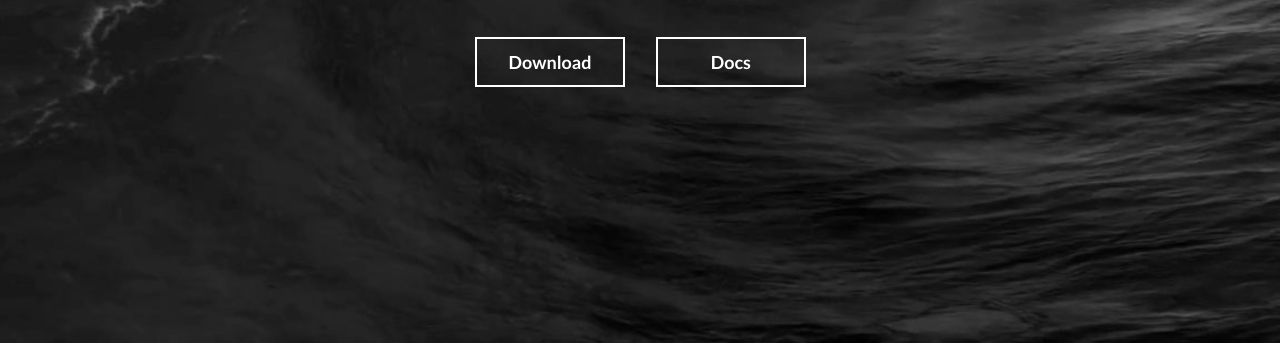
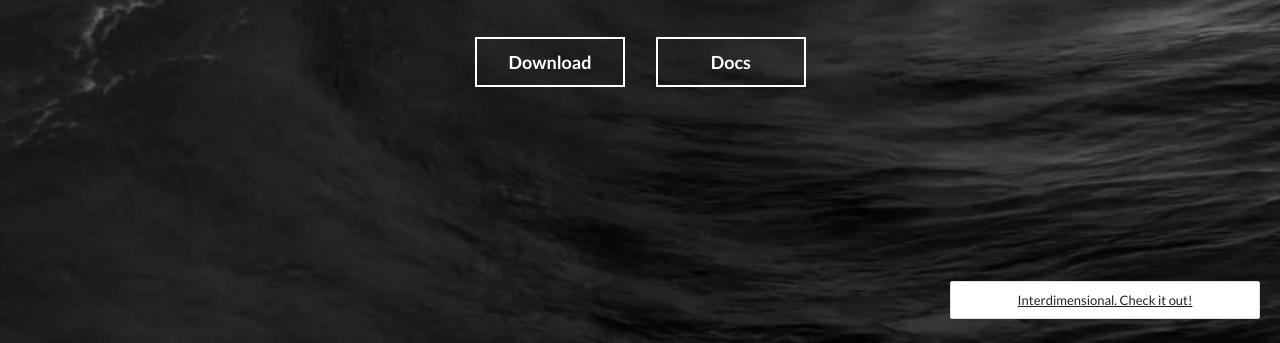
Before and after one commit to vodkabears/vodkabears.github.com, a plain HTML site: page vide/index.html in a window 1280 px wide. Shown: the part 457-800 px from the top of the page. Drawn offline with nearby package versions, Linux system fonts and the light colour scheme.

Commit message:
Add notifications for a while

```diff
--- a/remodal/css/main.css
+++ b/remodal/css/main.css
@@ -179,6 +179,10 @@ a:hover, a:active {
     text-decoration: none;
 }
 
+#noty_bottomRight_layout_container {
+    z-index: 1000 !important;
+}
+
 
 /* ==========================================================================
    Helper classes
@@ -287,6 +291,12 @@ a:hover, a:active {
    Modify as content requires.
    ========================================================================== */
 
+@media only screen and (max-height: 400px) {
+    #noty_bottomRight_layout_container {
+        display: none;
+    }
+}
+
 @media only screen and (min-width: 48.063em) {
     .hide-for-small {
         display: block;
--- a/vide/css/main.css
+++ b/vide/css/main.css
@@ -191,6 +191,10 @@ h2 {
     width: 50px !important;
 }
 
+#noty_bottomRight_layout_container a {
+    color: #232323;
+}
+
 /* ==========================================================================
    Helper classes
    ========================================================================== */
@@ -269,6 +273,12 @@ h2 {
    These examples override the primary ('mobile first') styles.
    Modify as content requires.
    ========================================================================== */
+
+@media only screen and (max-height: 400px) {
+   #noty_bottomRight_layout_container {
+       display: none;
+   }
+}
 
 @media only screen and (min-width: 35em) {
     /* Style adjustments for viewports that meet the condition */
--- a/vide/index.html
+++ b/vide/index.html
@@ -42,6 +42,16 @@
         <script src="//ajax.googleapis.com/ajax/libs/jquery/1.11.1/jquery.min.js"></script>
         <script>window.jQuery || document.write('<script src="js/vendor/jquery-1.11.1.min.js"><\/script>')</script>
         <script src="js/jquery.vide.min.js"></script>
+        <script src="js/jquery.noty.packaged.min.js"></script>
+        <script>
+          noty({
+            text: '<div style="text-align: center;"><a target="_blank" href="http://vodkabears.github.io/interdimensional/">Interdimensional. Check it out!</a></div>',
+            type: 'alert',
+            theme: 'relax',
+            layout: 'bottomRight',
+            closeWith: []
+          });
+        </script>
 
         <script>
             (function(i,s,o,g,r,a,m){i['GoogleAnalyticsObject']=r;i[r]=i[r]||function(){
```
Also changed, not shown: remodal/index.html (+10 -0 lines), remodal/js/jquery.noty.packaged.min.js (added), vide/js/jquery.noty.packaged.min.js (added).
